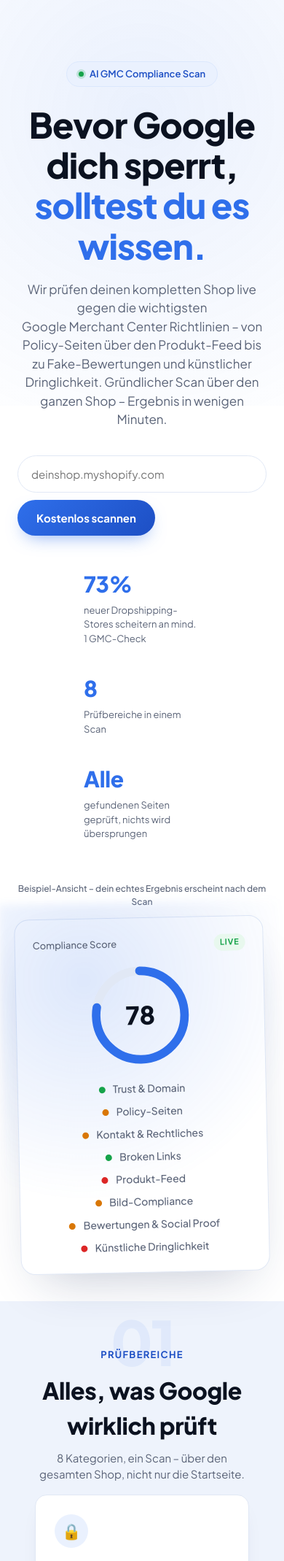
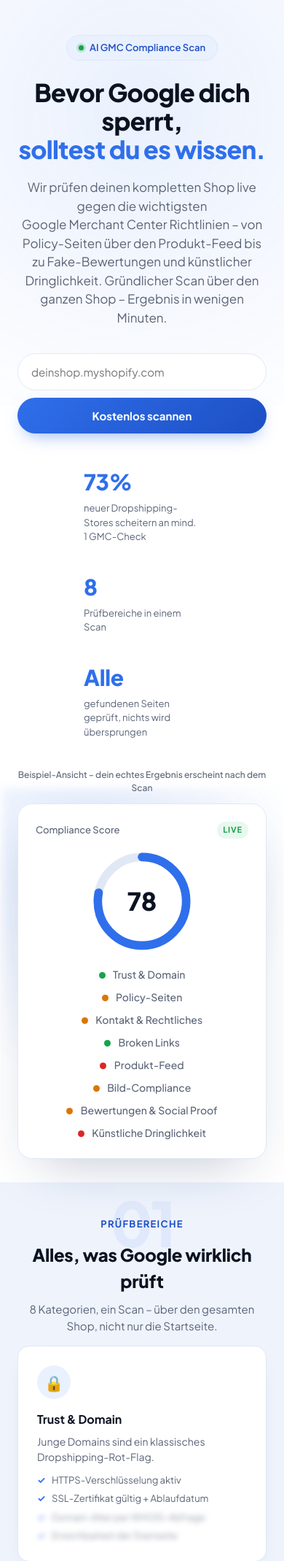
Before and after one commit to BennetEcom/gmc-compliance-scanner, a FastAPI app: page /scan/result in a window 390 px wide. Shown: the part 117-2256 px from the top of the page at 73% size. Run offline with FastAPI, Linux system fonts and the light colour scheme.

Commit message:
Mobile-Optimierung: kleinere Hero-Headline, Scan-Button full-width, doppeltes Padding im Prüfbereiche-Grid entfernt

```diff
--- a/app/static/css/style.css
+++ b/app/static/css/style.css
@@ -513,3 +513,29 @@ h1 {
 
 .footer { border-top: 1px solid var(--border); padding: 28px 0; color: var(--text-dim); font-size: 13px; text-align: center; }
 .footer-credit { margin: 6px 0 0; opacity: 0.7; }
+
+/* Mobile optimizations */
+@media (max-width: 640px) {
+  .hero-centered { padding-top: 48px; padding-bottom: 32px; }
+  h1 { font-size: 34px; }
+
+  .input-row { flex-direction: column; }
+  #scan-btn { width: 100%; }
+
+  .hero-visual { margin-top: 40px; }
+  .scorecard-preview { transform: none; }
+
+  .section-head { padding: 48px 0 8px; }
+  .section-head h2, .section-title { font-size: 24px; }
+  /* .features sitzt bereits in .container (24px Padding) - eigenes
+     Padding würde das verdoppeln, deshalb hier auf 0 zurücksetzen. */
+  .features { padding-left: 0; padding-right: 0; padding-top: 8px; padding-bottom: 56px; }
+
+  .how { padding-top: 48px; padding-bottom: 56px; }
+  .why { padding-top: 48px; padding-bottom: 56px; }
+
+  .final-cta-panel { padding: 40px 20px; }
+  .final-cta-panel h2 { font-size: 24px; }
+
+  .report-header { padding: 24px 18px; }
+}
```
